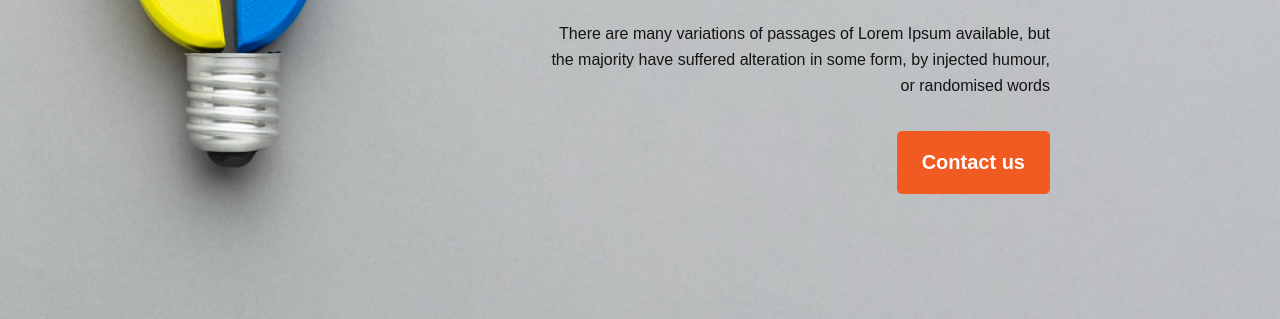
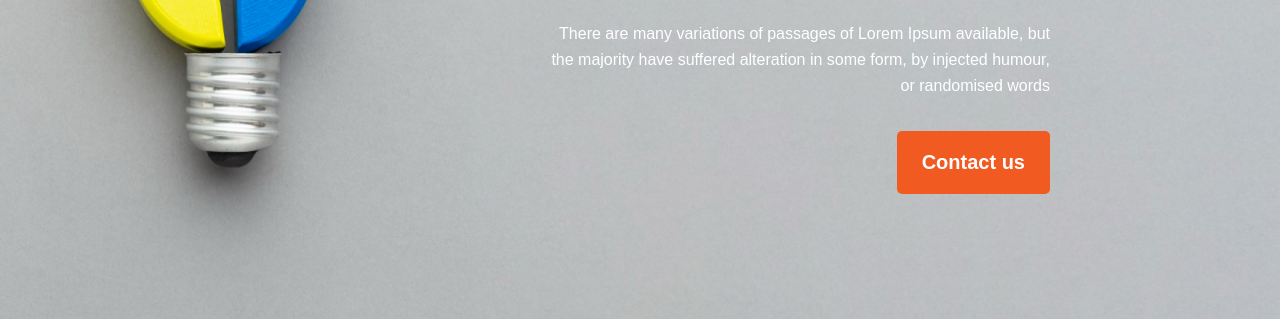
Before and after one commit to SakibHossain48/Assignment-new-year-new-me, a plain HTML site: page index.html in a window 1280 px wide. Shown: the part 481-800 px from the top of the page. Drawn offline with Linux system fonts and the light colour scheme.

Commit message:
footer section color fixed

```diff
--- a/styles/style.css
+++ b/styles/style.css
@@ -178,6 +178,7 @@
     justify-content: center;
     gap: 450px;
     padding: 130px 0;
+
 }
 
 .footer-description {
@@ -192,6 +193,9 @@
     font-weight: 700;
     font-size: 45px;
     line-height: 53px;
+}
+.description{
+    color: #FFFFFF;
 }
 
 .mail {
```
